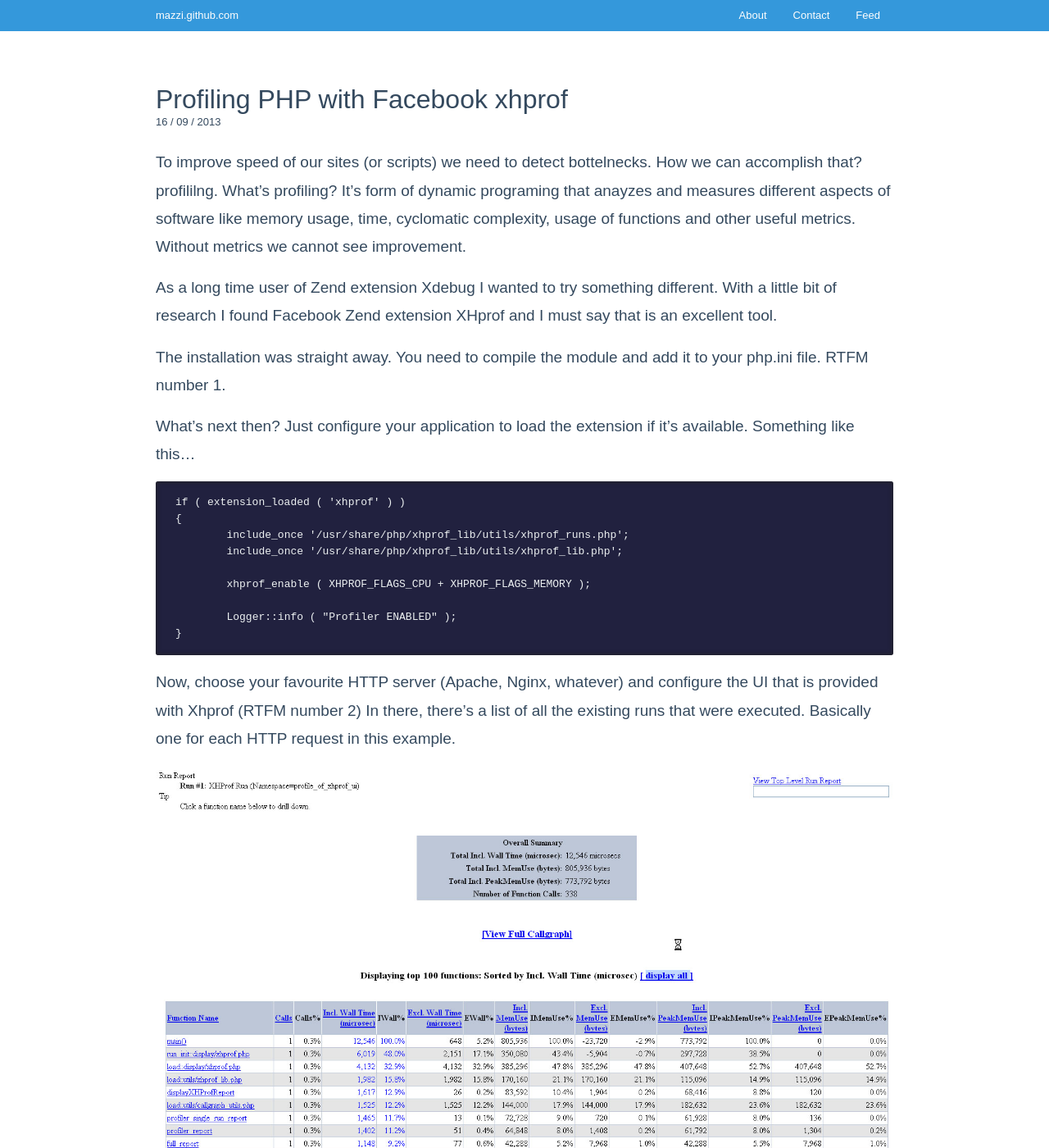
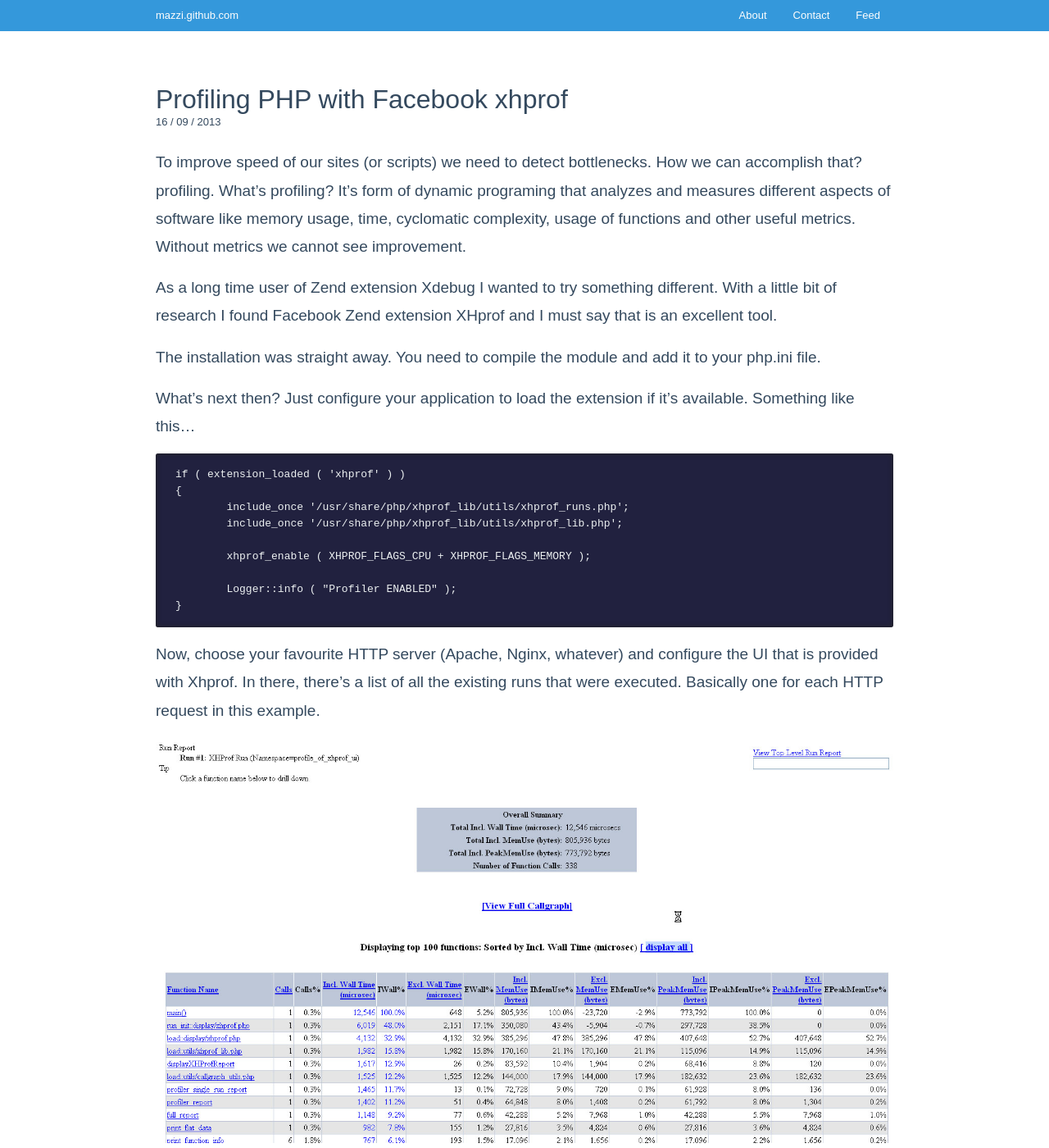
Before and after one commit to mazzi/mazzi.github.com, a Jekyll site: the page built from _posts/2013-09-16-Profiling-PHP-with-Facebook-xhprof.md, in a window 1280 px wide and 1400 px high. Shown: the whole window at 82% size. Built offline with Jekyll 4.4.1, drawn with Linux system fonts in a browser that asks for light colours; comment, search, counter and statistics services are not loaded.

Commit message:
Typos fixed.

```diff
--- a/_posts/2013-09-16-Profiling-PHP-with-Facebook-xhprof.md
+++ b/_posts/2013-09-16-Profiling-PHP-with-Facebook-xhprof.md
@@ -4,11 +4,11 @@ title: Profiling PHP with Facebook xhprof
 tags: [php, profiling, facebook, xhprof]
 ---
 
-To improve speed of our sites (or scripts) we need to detect bottelnecks. How we can accomplish that? profililng. What's profiling? It's form of dynamic programing that anayzes and measures different aspects of software like memory usage, time, cyclomatic complexity, usage of functions and other useful metrics. Without metrics we cannot see improvement.
+To improve speed of our sites (or scripts) we need to detect bottlenecks. How we can accomplish that? profiling. What's profiling? It's form of dynamic programing that analyzes and measures different aspects of software like memory usage, time, cyclomatic complexity, usage of functions and other useful metrics. Without metrics we cannot see improvement.
 
 As a long time user of Zend extension Xdebug I wanted to try something different. With a little bit of research I found Facebook Zend extension XHprof and I must say that is an excellent tool.
 
-The installation was straight away. You need to compile the module and add it to your php.ini file. RTFM number 1.
+The installation was straight away. You need to compile the module and add it to your php.ini file.
 
 What's next then? Just configure your application to load the extension if it's available. Something like this...
 
@@ -22,7 +22,7 @@ What's next then? Just configure your application to load the extension if it's
     	Logger::info ( "Profiler ENABLED" );
 	}
 
-Now, choose your favourite HTTP server (Apache, Nginx, whatever) and configure the UI that is provided with Xhprof (RTFM number 2) In there, there's a list of all the existing runs that were executed. Basically one for each HTTP request in this example.
+Now, choose your favourite HTTP server (Apache, Nginx, whatever) and configure the UI that is provided with Xhprof. In there, there's a list of all the existing runs that were executed. Basically one for each HTTP request in this example.
 
 <img src="/images/2013/2013-09-16-sample-flat-view.jpg" alt="Network Layout" class="center" />
 
```
